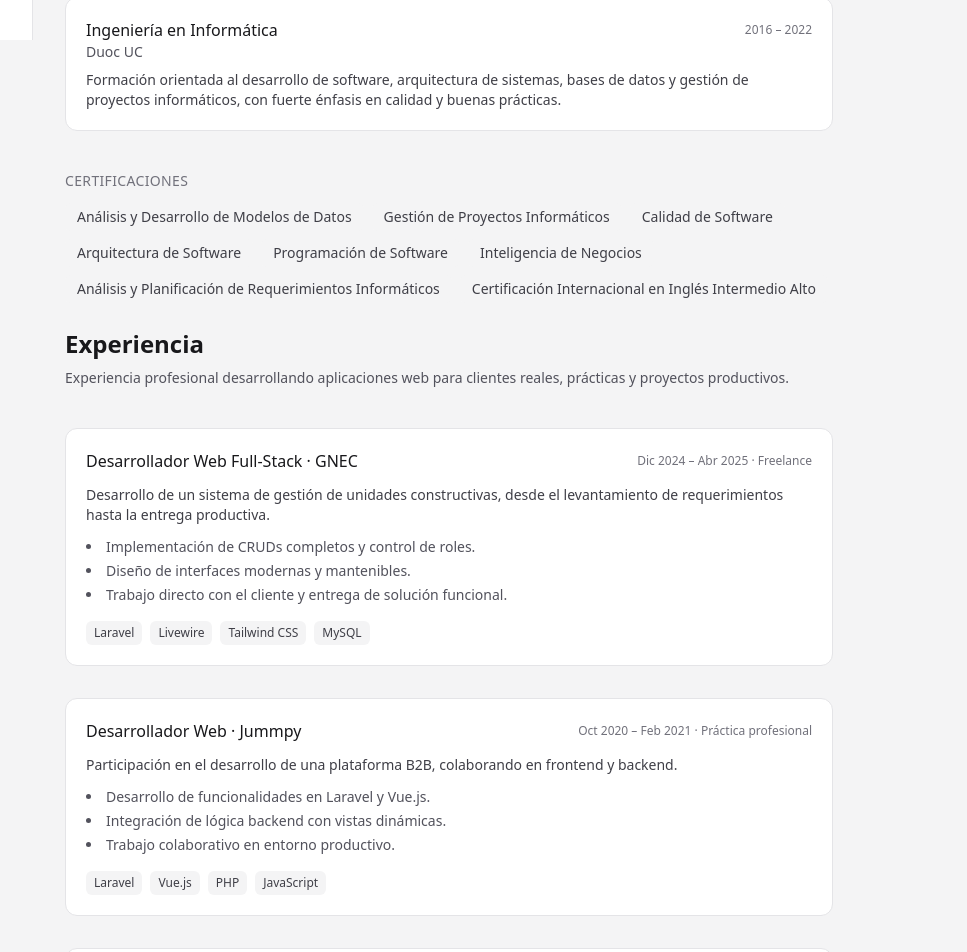
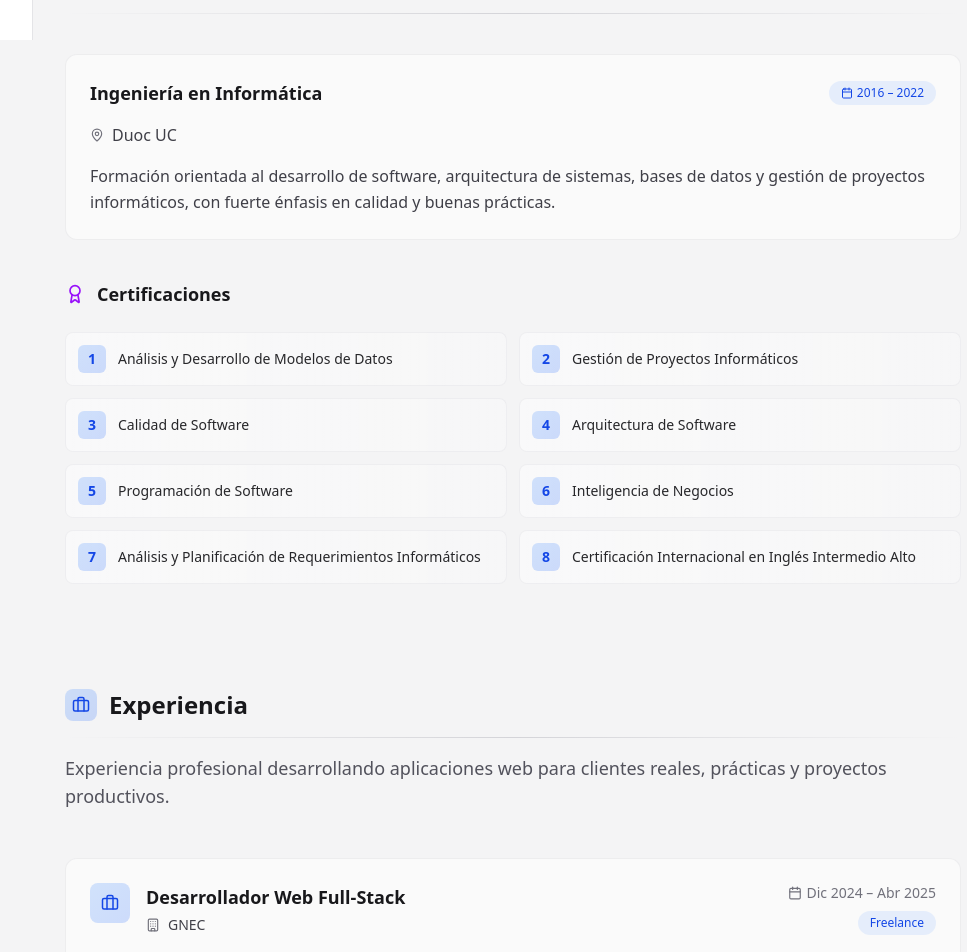
Before and after one commit to bsantanag95/proyecto_portafolio, a React (Vite) app: page /about in a window 1280 px wide. Shown: the part 760-1712 px from the top of the page, without its empty margins (223-1190 px from the left). Built offline with nearby package versions, Linux system fonts and the light colour scheme.

Commit message:
feat(about): redesign education and experience sections

```diff
--- a/src/pages/About/Education.tsx
+++ b/src/pages/About/Education.tsx
@@ -1,5 +1,6 @@
 import { useLanguage } from "../../hooks/useLanguage";
 import AnimatedSection from "../../components/Animations/AnimatedSection";
+import { Award, Calendar, GraduationCap, MapPin } from "lucide-react";
 
 function Education() {
   const { t } = useLanguage();
@@ -7,69 +8,84 @@ function Education() {
   return (
     <section
       aria-label={t.about.education.title}
-      className="max-w-3xl space-y-10"
+      className="max-w-4xl space-y-10 mt-10"
     >
-      {/* Header */}
-      <div className="space-y-2">
-        <h2 className="text-xl sm:text-2xl font-semibold">
+      {/* Header minimalista */}
+      <div className="space-y-4">
+        <h2 className="text-2xl font-bold text-zinc-900 dark:text-zinc-100 flex items-center gap-3">
+          <div className="h-8 w-8 rounded-lg bg-linear-to-br from-blue-500/20 to-blue-600/20 flex items-center justify-center">
+            <GraduationCap
+              size={18}
+              className="text-blue-700 dark:text-blue-400"
+            />
+          </div>
           {t.about.education.title}
         </h2>
+        <div className="h-px w-full bg-linear-to-r from-transparent via-zinc-300 to-transparent dark:via-zinc-700" />
       </div>
 
-      {/* Education */}
+      {/* Educación principal */}
       <AnimatedSection delay={0.1}>
-        <article
-          className="
-  rounded-xl
-  border border-zinc-200 dark:border-zinc-800
-  bg-white dark:bg-zinc-900
-  p-5
-  transition
-  hover:shadow-md hover:border-zinc-300
-  dark:hover:border-zinc-700
-"
-        >
-          <div className="flex flex-col sm:flex-row sm:items-center sm:justify-between gap-1">
-            <h3 className="font-medium text-zinc-900 dark:text-zinc-100">
-              {t.about.education.degree}
+        <article className="group relative p-6 rounded-xl border border-zinc-200/60 bg-white/50 transition-all duration-300 hover:border-blue-300/60 hover:shadow-md dark:border-zinc-700/60 dark:bg-zinc-800/30 dark:hover:border-blue-500/40">
+          {/* Barra lateral decorativa */}
+          <div className="absolute left-0 top-0 h-full w-1 bg-linear-to-b from-blue-500 to-purple-500 rounded-r-full opacity-0 group-hover:opacity-100 transition-opacity duration-300" />
+
+          <div className="flex flex-col gap-4">
+            {/* Título y periodo */}
+            <div className="flex flex-col sm:flex-row sm:items-center sm:justify-between gap-2">
+              <h3 className="text-lg font-semibold text-zinc-900 dark:text-zinc-100">
+                {t.about.education.degree}
+              </h3>
+              <div className="inline-flex items-center gap-1 px-3 py-1 rounded-full bg-blue-500/10 text-xs font-medium text-blue-700 dark:text-blue-400">
+                <Calendar size={12} />
+                {t.about.education.period}
+              </div>
+            </div>
+
+            {/* Institución */}
+            <div className="flex items-center gap-2">
+              <MapPin size={14} className="text-zinc-500 dark:text-zinc-400" />
+              <p className="text-base text-zinc-700 dark:text-zinc-300">
+                {t.about.education.institution}
+              </p>
+            </div>
+
+            {/* Descripción */}
+            <p className="text-base leading-relaxed text-zinc-700 dark:text-zinc-300">
+              {t.about.education.description}
+            </p>
+          </div>
+        </article>
+      </AnimatedSection>
+
+      {/* Certificaciones */}
+      <AnimatedSection delay={0.2}>
+        <div className="space-y-6">
+          <div className="flex items-center gap-3">
+            <Award size={20} className="text-purple-600 dark:text-purple-400" />
+            <h3 className="text-lg font-semibold text-zinc-900 dark:text-zinc-100">
+              {t.about.education.certificationsTitle}
             </h3>
-            <span className="text-xs text-zinc-500">
-              {t.about.education.period}
-            </span>
           </div>
 
-          <p className="text-sm text-zinc-600 dark:text-zinc-400">
-            {t.about.education.institution}
-          </p>
-
-          <p className="mt-2 text-sm text-zinc-700 dark:text-zinc-300">
-            {t.about.education.description}
-          </p>
-        </article>
-      </AnimatedSection>
-      <AnimatedSection delay={0.1}>
-        {/* Certifications */}
-        <div className="space-y-3">
-          <h3 className="text-sm font-medium uppercase tracking-wide text-zinc-500">
-            {t.about.education.certificationsTitle}
-          </h3>
-
-          <ul className="flex flex-wrap gap-2">
-            {t.about.education.certifications.map((cert: string) => (
-              <li
-                key={cert}
-                className="
-                rounded-md
-                bg-zinc-100 dark:bg-zinc-800
-                px-3 py-1
-                text-xs sm:text-sm
-                text-zinc-700 dark:text-zinc-300
-              "
-              >
-                {cert}
-              </li>
-            ))}
-          </ul>
+          {/* Grid de certificaciones */}
+          <div className="grid grid-cols-1 sm:grid-cols-2 gap-3">
+            {t.about.education.certifications.map(
+              (cert: string, index: number) => (
+                <div
+                  key={cert}
+                  className="group flex items-center gap-3 p-3 rounded-lg bg-linear-to-r from-white/50 to-white/30 border border-zinc-200/50 hover:border-blue-300/50 transition-all duration-300 hover:-translate-y-0.5 dark:from-zinc-800/40 dark:to-zinc-800/20 dark:border-zinc-700/50 dark:hover:border-blue-500/30"
+                >
+                  <div className="flex h-7 w-7 items-center justify-center rounded-md bg-linear-to-br from-blue-500/20 to-blue-600/20 text-sm font-bold text-blue-700 dark:text-blue-400">
+                    {index + 1}
+                  </div>
+                  <span className="text-sm font-medium text-zinc-800 dark:text-zinc-300">
+                    {cert}
+                  </span>
+                </div>
+              ),
+            )}
+          </div>
         </div>
       </AnimatedSection>
     </section>
--- a/src/pages/About/Experience.tsx
+++ b/src/pages/About/Experience.tsx
@@ -1,5 +1,6 @@
 import { useLanguage } from "../../hooks/useLanguage";
 import AnimatedSection from "../../components/Animations/AnimatedSection";
+import { Briefcase, Building, Calendar, Code } from "lucide-react";
 
 function Experience() {
   const { t } = useLanguage();
@@ -7,72 +8,95 @@ function Experience() {
   return (
     <section
       aria-label={t.about.experienceTitle}
-      className="max-w-3xl space-y-10"
+      className="max-w-4xl space-y-12 mt-20"
     >
-      {/* Header */}
-      <div className="space-y-2">
-        <h2 className="text-xl sm:text-2xl font-semibold">
+      {/* Header minimalista */}
+      <div className="space-y-4">
+        <h2 className="text-2xl font-bold text-zinc-900 dark:text-zinc-100 flex items-center gap-3">
+          <div className="h-8 w-8 rounded-lg bg-linear-to-br from-blue-500/20 to-blue-600/20 flex items-center justify-center">
+            <Briefcase size={18} className="text-blue-700 dark:text-blue-400" />
+          </div>
           {t.about.experienceTitle}
         </h2>
-        <p className="text-sm text-zinc-600 dark:text-zinc-400">
+        <div className="h-px w-full bg-linear-to-r from-transparent via-zinc-300 to-transparent dark:via-zinc-700" />
+        <p className="text-lg text-zinc-600 dark:text-zinc-400">
           {t.about.experienceIntro}
         </p>
       </div>
 
-      {/* Experience list */}
-      <div className="space-y-8">
+      {/* Lista de experiencias */}
+      <div className="space-y-6">
         {t.about.experience.map((exp, index) => (
           <AnimatedSection key={index} delay={index * 0.05}>
-            <article
-              key={index}
-              className="
-  rounded-xl
-  border border-zinc-200 dark:border-zinc-800
-  bg-white dark:bg-zinc-900
-  p-5
-  transition
-  hover:shadow-md hover:border-zinc-300
-  dark:hover:border-zinc-700
-"
-            >
-              {/* Header */}
-              <div className="flex flex-col sm:flex-row sm:items-center sm:justify-between gap-1">
-                <h3 className="font-medium text-zinc-900 dark:text-zinc-100">
-                  {exp.role} · {exp.company}
+            <article className="group relative p-6 rounded-xl border border-zinc-200/60 bg-white/50 transition-all duration-300 hover:border-blue-300/60 hover:shadow-md dark:border-zinc-700/60 dark:bg-zinc-800/30 dark:hover:border-blue-500/40">
+              {/* Barra lateral decorativa */}
+              <div className="absolute left-0 top-0 h-full w-1 bg-linear-to-b from-blue-500 to-purple-500 rounded-r-full opacity-0 group-hover:opacity-100 transition-opacity duration-300" />
+
+              <div className="flex flex-col gap-5">
+                {/* Título y periodo */}
+                <div className="flex flex-col sm:flex-row sm:items-start sm:justify-between gap-3">
+                  <div className="flex items-start gap-4">
+                    <div className="h-10 w-10 rounded-lg bg-linear-to-br from-blue-500/20 to-blue-600/20 flex items-center justify-center shrink-0">
+                      <Briefcase
+                        size={18}
+                        className="text-blue-700 dark:text-blue-400"
+                      />
+                    </div>
+                    <div>
+                      <h3 className="text-lg font-semibold text-zinc-900 dark:text-zinc-100">
+                        {exp.role}
                       </h3>
-                <span className="text-xs text-zinc-500">
-                  {exp.period} · {exp.type}
+                      <div className="flex items-center gap-2 mt-1">
+                        <Building
+                          size={14}
+                          className="text-zinc-500 dark:text-zinc-400"
+                        />
+                        <span className="text-sm text-zinc-700 dark:text-zinc-300">
+                          {exp.company}
                         </span>
                       </div>
+                    </div>
+                  </div>
+                  <div className="flex flex-col items-end gap-2">
+                    <div className="inline-flex items-center gap-1 text-sm text-zinc-500 dark:text-zinc-400">
+                      <Calendar size={14} />
+                      {exp.period}
+                    </div>
+                    <div className="px-3 py-1 rounded-full bg-blue-500/10 text-xs font-medium text-blue-700 dark:text-blue-400">
+                      {exp.type}
+                    </div>
+                  </div>
+                </div>
 
-              {/* Description */}
-              <p className="mt-3 text-sm text-zinc-700 dark:text-zinc-300">
+                {/* Descripción */}
+                <p className="text-base text-zinc-700 dark:text-zinc-300">
                   {exp.description}
                 </p>
 
                 {/* Bullets */}
-              <ul className="mt-3 space-y-1 text-sm text-zinc-600 dark:text-zinc-400 list-disc list-inside">
+                <div className="space-y-2">
                   {exp.bullets.map((item: string, i: number) => (
-                  <li key={i}>{item}</li>
+                    <div key={i} className="flex items-start gap-2">
+                      <div className="h-1.5 w-1.5 rounded-full bg-blue-500 mt-2 shrink-0" />
+                      <span className="text-sm text-zinc-700 dark:text-zinc-300 flex-1">
+                        {item}
+                      </span>
+                    </div>
                   ))}
-              </ul>
+                </div>
 
                 {/* Stack */}
-              <div className="mt-4 flex flex-wrap gap-2">
+                <div className="flex flex-wrap gap-2">
                   {exp.stack.map((tech: string) => (
                     <span
                       key={tech}
-                    className="
-                    rounded-md
-                    bg-zinc-100 dark:bg-zinc-800
-                    px-2 py-1
-                    text-xs
-                    text-zinc-700 dark:text-zinc-300
-                  "
+                      className="inline-flex items-center gap-1 px-3 py-1 rounded-md bg-linear-to-r from-blue-500/10 to-blue-600/10 text-xs font-medium text-blue-700 dark:text-blue-400"
                     >
+                      <Code size={12} />
                       {tech}
                     </span>
                   ))}
+                </div>
               </div>
             </article>
           </AnimatedSection>
```
Lines whose indentation alone changed are shown as unchanged.
